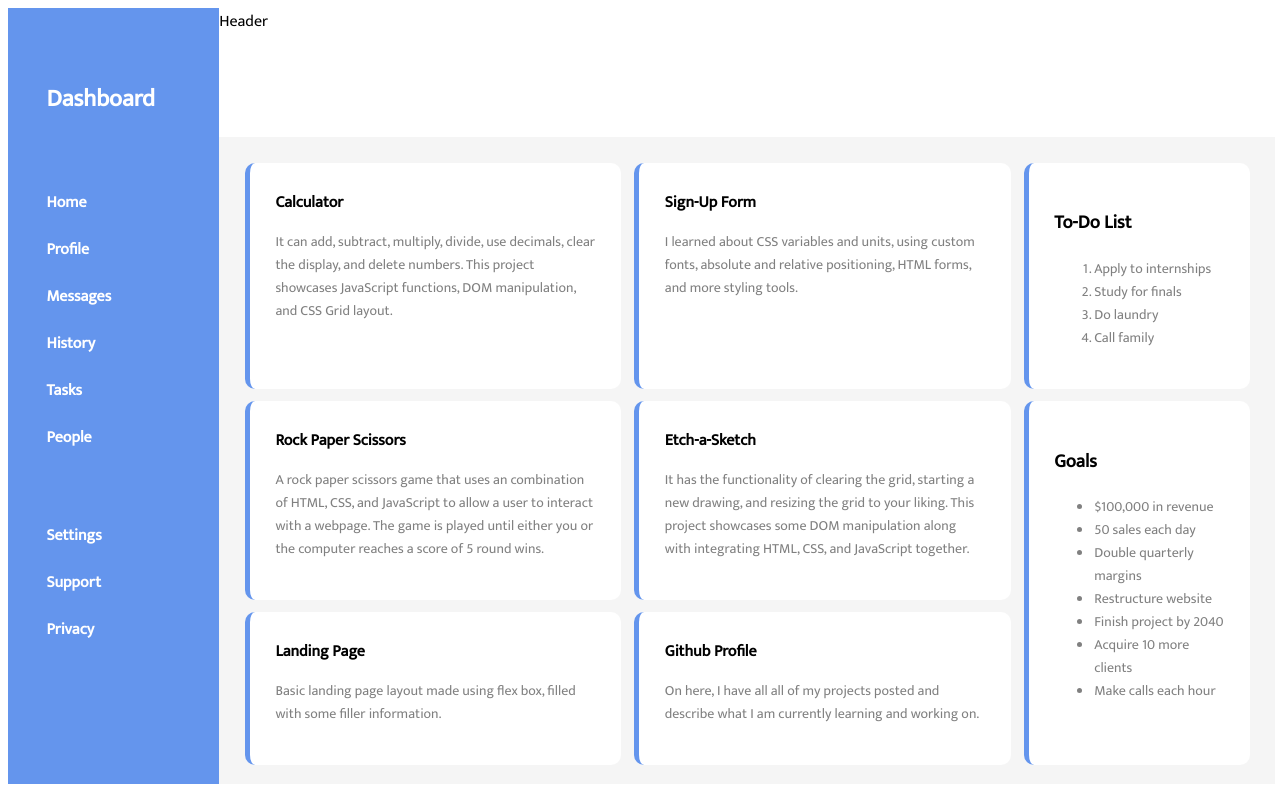
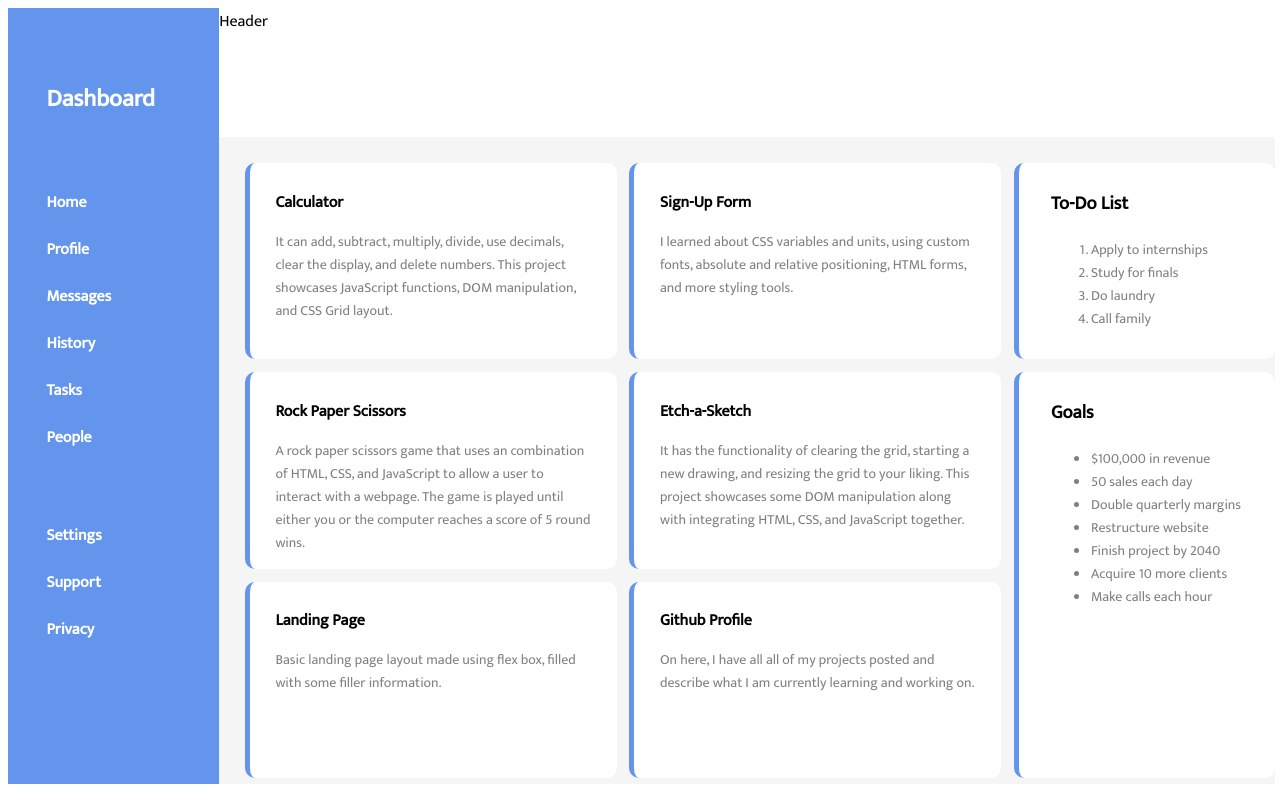
Before and after one commit to etanetan/admin-dashboard, a plain HTML site: page index.html in a window 1280 px wide. Drawn offline with Linux system fonts and the light colour scheme.

Commit message:
fixed overflow

```diff
--- a/style.css
+++ b/style.css
@@ -47,7 +47,7 @@ a {
     grid-area: 2 / 2 / 6 / 6;
     background-color: whitesmoke;
     display: grid;
-    grid-template: repeat(3,1fr) / repeat(2,1fr) .6fr;
+    grid-template: repeat(3,33%) / repeat(2,37%) 26%;
     padding: 2vw;
     gap: 1vw;
 }
@@ -72,6 +72,7 @@ a {
 }
 /* these sections do not get bigger when hovered on */
 #smaller1 , #smaller2 {
+    padding: .5vw 0 0 2.5vw;
     transform: scale(1);
 }
 /* make each project larger when hovering over it, and change border color*/
```
